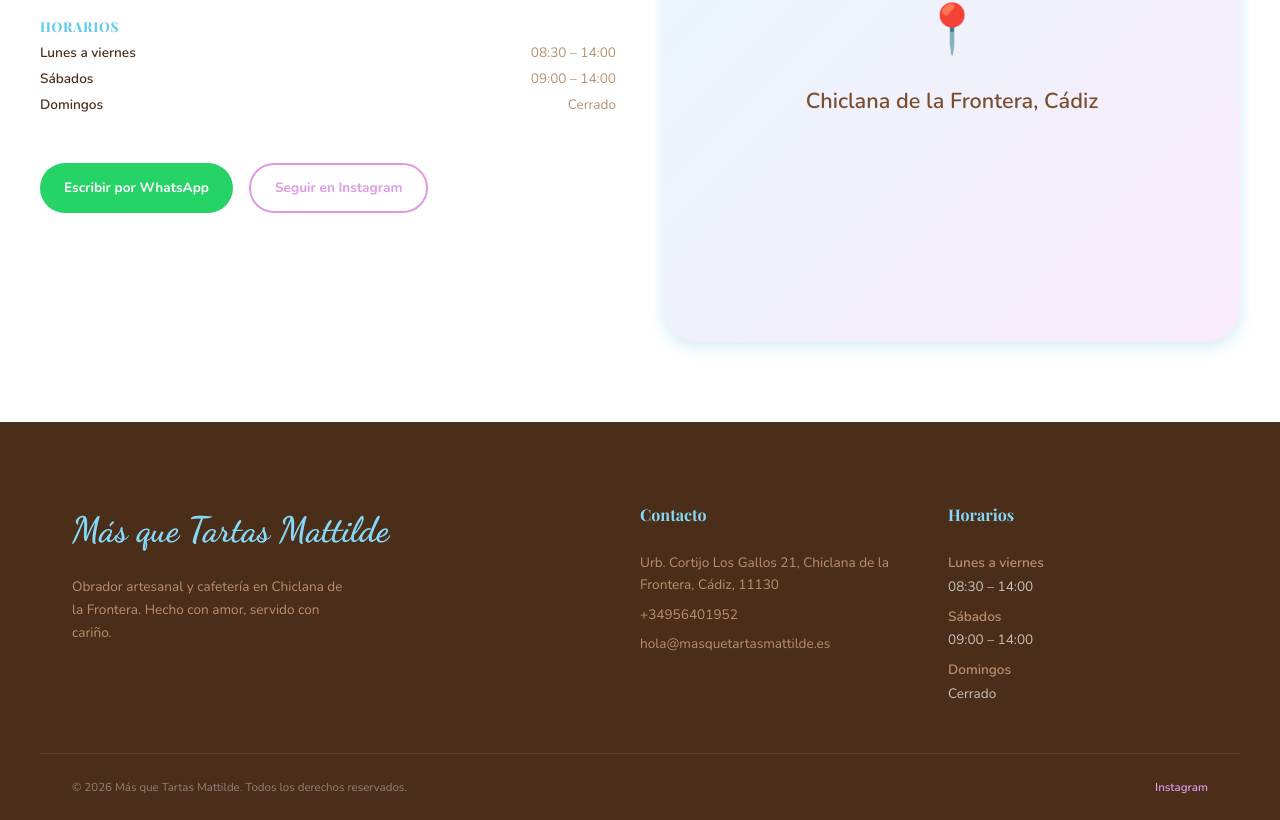
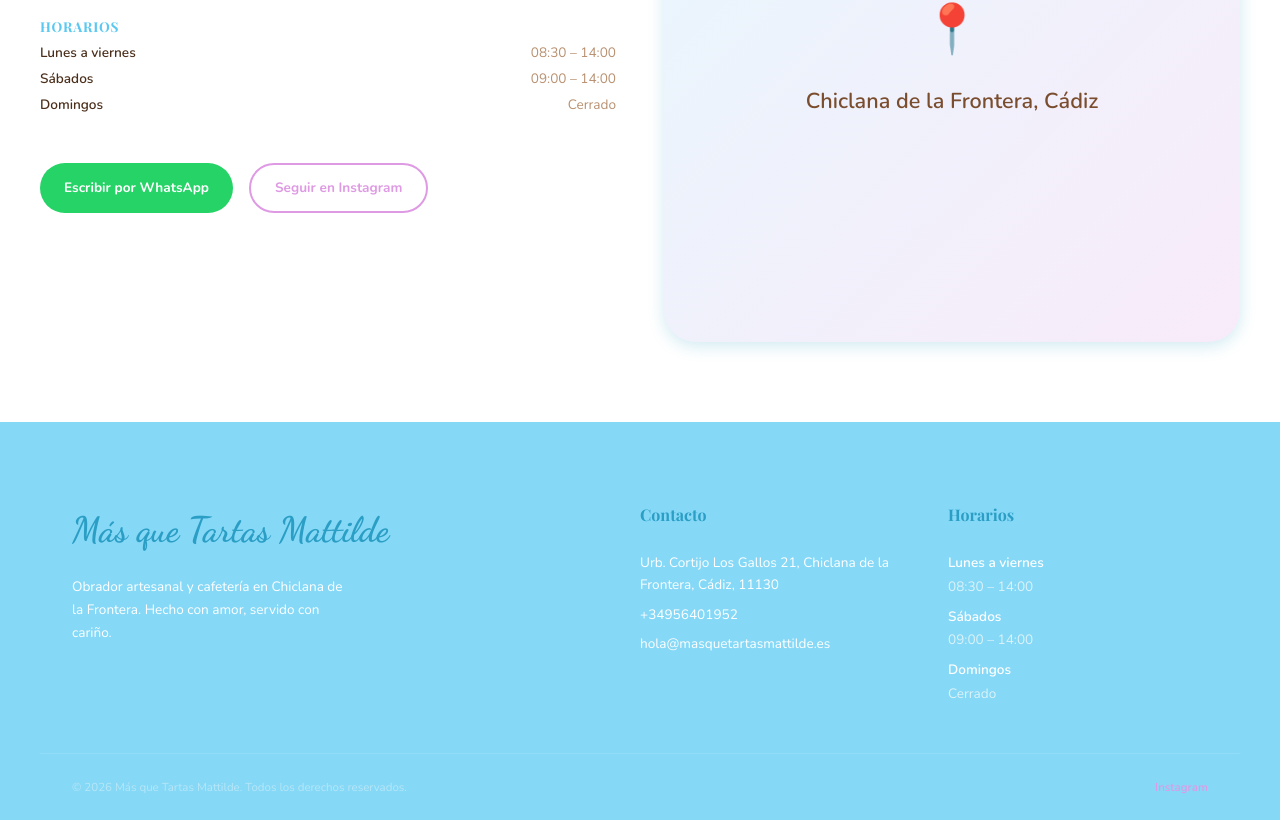
Before and after one commit to ArlenyAres/mattilde-web, a React (Vite) app: page / in a window 1280 px wide. Shown: the part 7141-7961 px from the top of the page. Built offline with nearby package versions, Linux system fonts and the light colour scheme; a web font is replaced by a local one.

Commit message:
fix: update color scheme for footer components

```diff
--- a/src/componentes/diseño/PiePagina/PiePagina.module.css
+++ b/src/componentes/diseño/PiePagina/PiePagina.module.css
@@ -1,6 +1,6 @@
 .pie {
-  background-color: var(--color-marron);
-  color: var(--color-crema);
+  background-color: var(--color-azul-claro);
+  color: var(--color-marron);
   padding: var(--espacio-3xl) 0 0;
 }
 
@@ -25,12 +25,12 @@
   font-family: var(--fuente-script);
   font-size: var(--texto-2xl);
   font-weight: 700;
-  color: var(--color-azul-claro);
+  color: var(--color-azul-profundo);
 }
 
 .descripcion {
   font-size: var(--texto-sm);
-  color: var(--color-marron-claro);
+  color: var(--color-blanco);
   line-height: 1.7;
   max-width: 280px;
 }
@@ -39,7 +39,7 @@
   font-family: var(--fuente-display);
   font-size: var(--texto-base);
   font-weight: 700;
-  color: var(--color-azul-claro);
+  color: var(--color-azul-profundo);
   margin-bottom: var(--espacio-sm);
 }
 
@@ -49,11 +49,11 @@
   flex-direction: column;
   gap: var(--espacio-sm);
   font-size: var(--texto-sm);
-  color: var(--color-marron-claro);
+  color: var(--color-blanco);
 }
 
 .direccion a {
-  color: var(--color-marron-claro);
+  color: var(--color-blanco);
   transition: color var(--transicion-rapida);
 }
 
@@ -75,7 +75,7 @@
 }
 
 .dias {
-  color: var(--color-marron-claro);
+  color: var(--color-blanco);
   font-weight: 600;
 }
 
@@ -109,7 +109,7 @@
 }
 
 .enlaceInstagram:hover {
-  color: var(--color-azul-claro);
+  color: var(--color-azul-profundo);
 }
 
 @media (max-width: 768px) {
```
